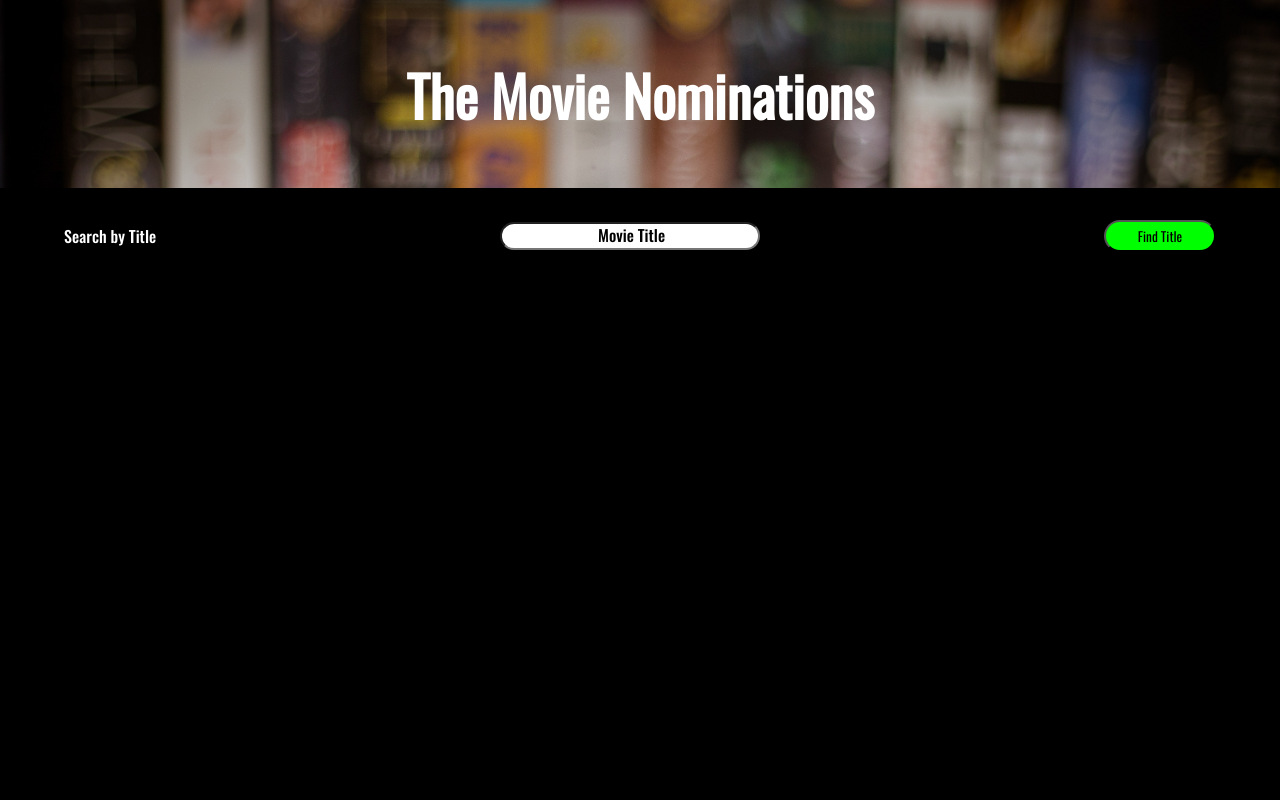
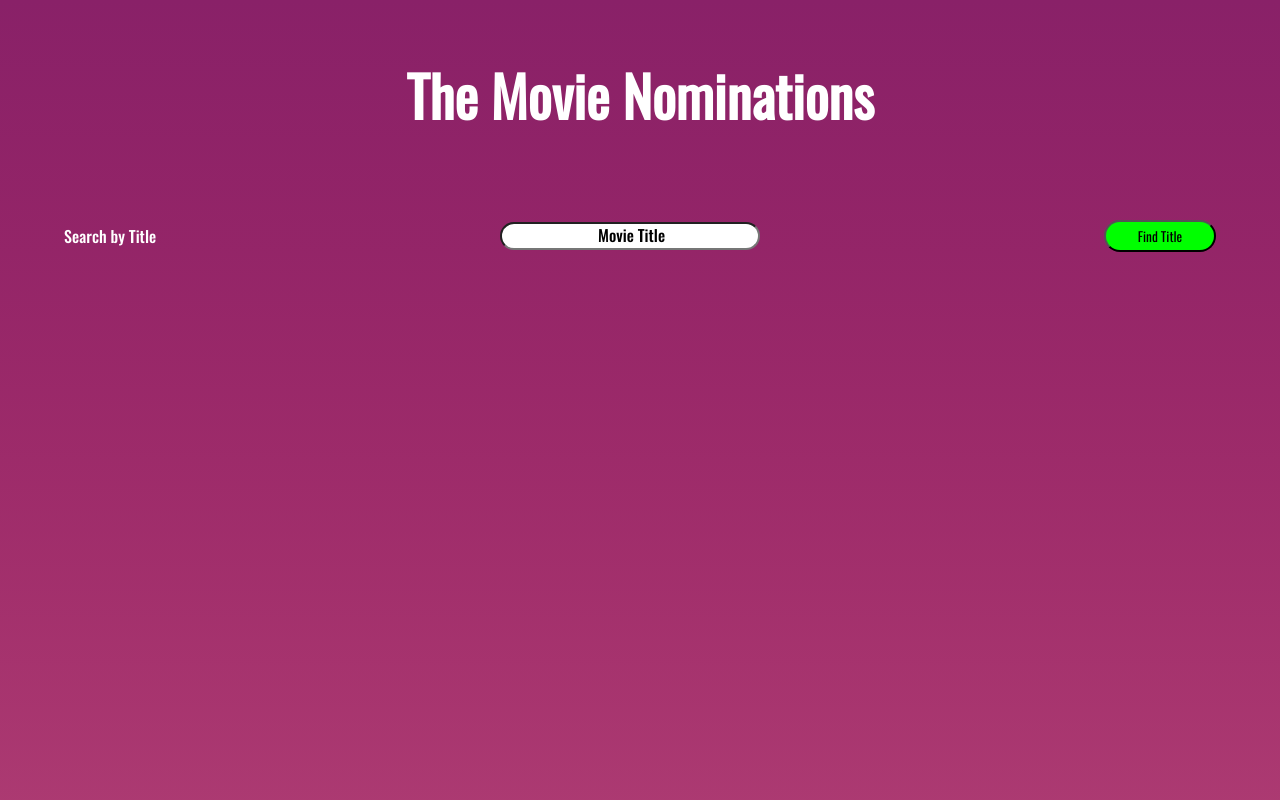
Before and after one commit to KatherineAllen067/MovieNominations, a React (Create React App) app in the folder client/: page / in a window 1280 px wide. Shown: the top 800 px of the page. Built offline with nearby package versions, Linux system fonts and the light colour scheme.

Commit message:
background colors changed to gradient

```diff
--- a/client/src/App.js
+++ b/client/src/App.js
@@ -2,17 +2,13 @@ import React from 'react';
 import './App.scss';
 import Header from './Components/Header/Header.js';
 import Main from './Components/Main/Main.js';
-import { BrowserRouter, Route, Switch} from 'react-router-dom';
 
 function App() {
   return (
-      <BrowserRouter>
+    <div className="app">
       <Header />
-      <Switch>
-        <Route path="/" component={Main} />
-        <Route path="/:movieid" component={Main} />
-      </Switch>
-      </BrowserRouter>
+      <Main />
+    </div>
   );
 }
 
--- a/client/src/App.scss
+++ b/client/src/App.scss
@@ -12,6 +12,13 @@
   margin:0;
 }
 
-body{
-  background-color:black;
+.app{
+  width:100%;
+  height:1000vmax;
+  background:
+  linear-gradient( #892168, rgba(255,0,0,0) 70.71%),
+  linear-gradient( #FF3B57, rgba(0,255,0,0) 70.71%);
+  @include tablet{
+    height:300vmax;
+  }
 }
--- a/client/src/styles/component-styles/Header.scss
+++ b/client/src/styles/component-styles/Header.scss
@@ -7,8 +7,6 @@
     height:11.75rem;
     display:flex;
     align-items:$middle;
-    background-image: url(../assets/images/vhs-background.jpg);
-    background-size:cover;
 }
 
 h1.title{
--- a/client/src/styles/component-styles/Result.scss
+++ b/client/src/styles/component-styles/Result.scss
@@ -8,7 +8,7 @@
             width: 90%;
             flex-direction: row;
             flex-wrap: wrap;
-            justify-content: center;
+            justify-content: $middle;
             margin: 0 auto;
             }
             &-cell{
```
